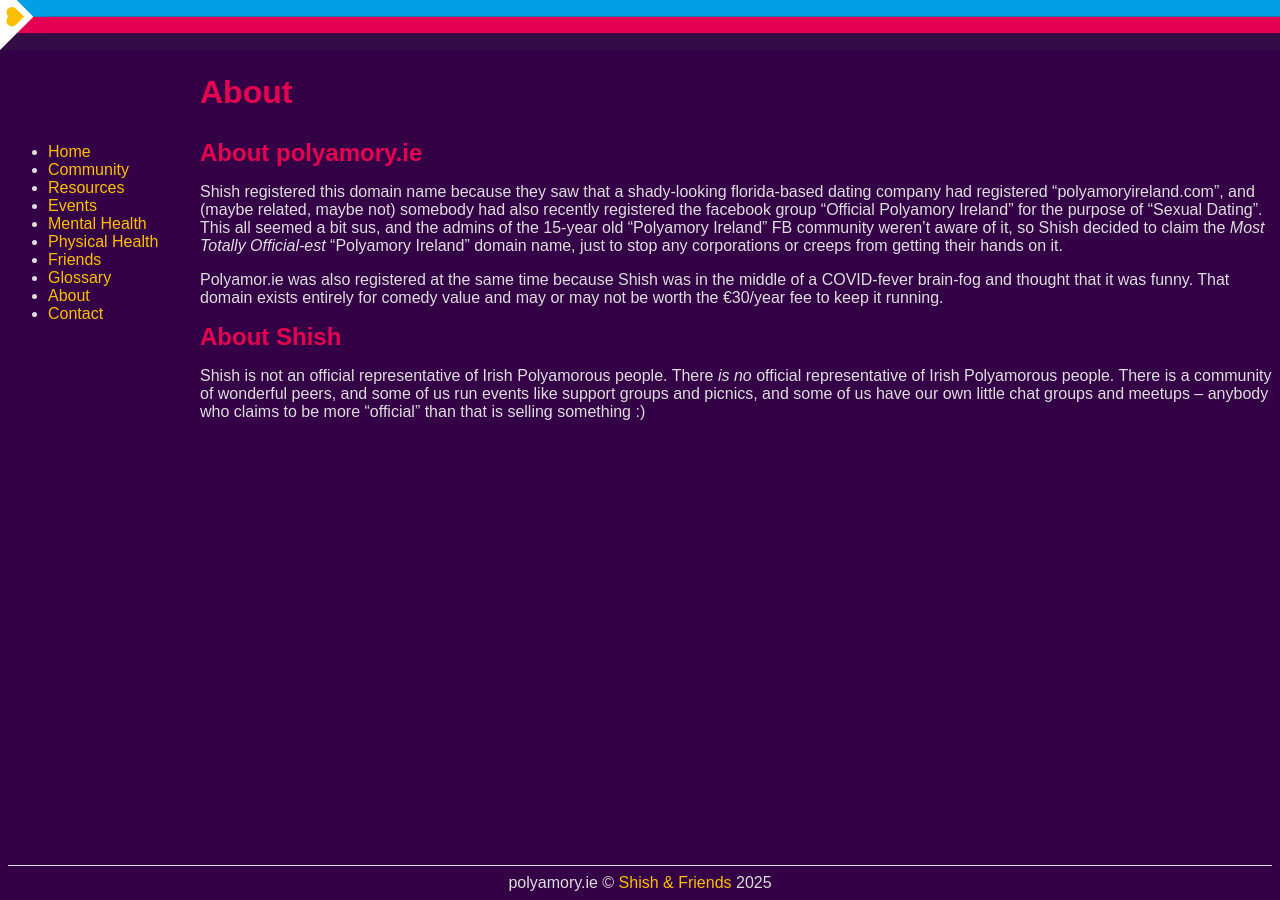
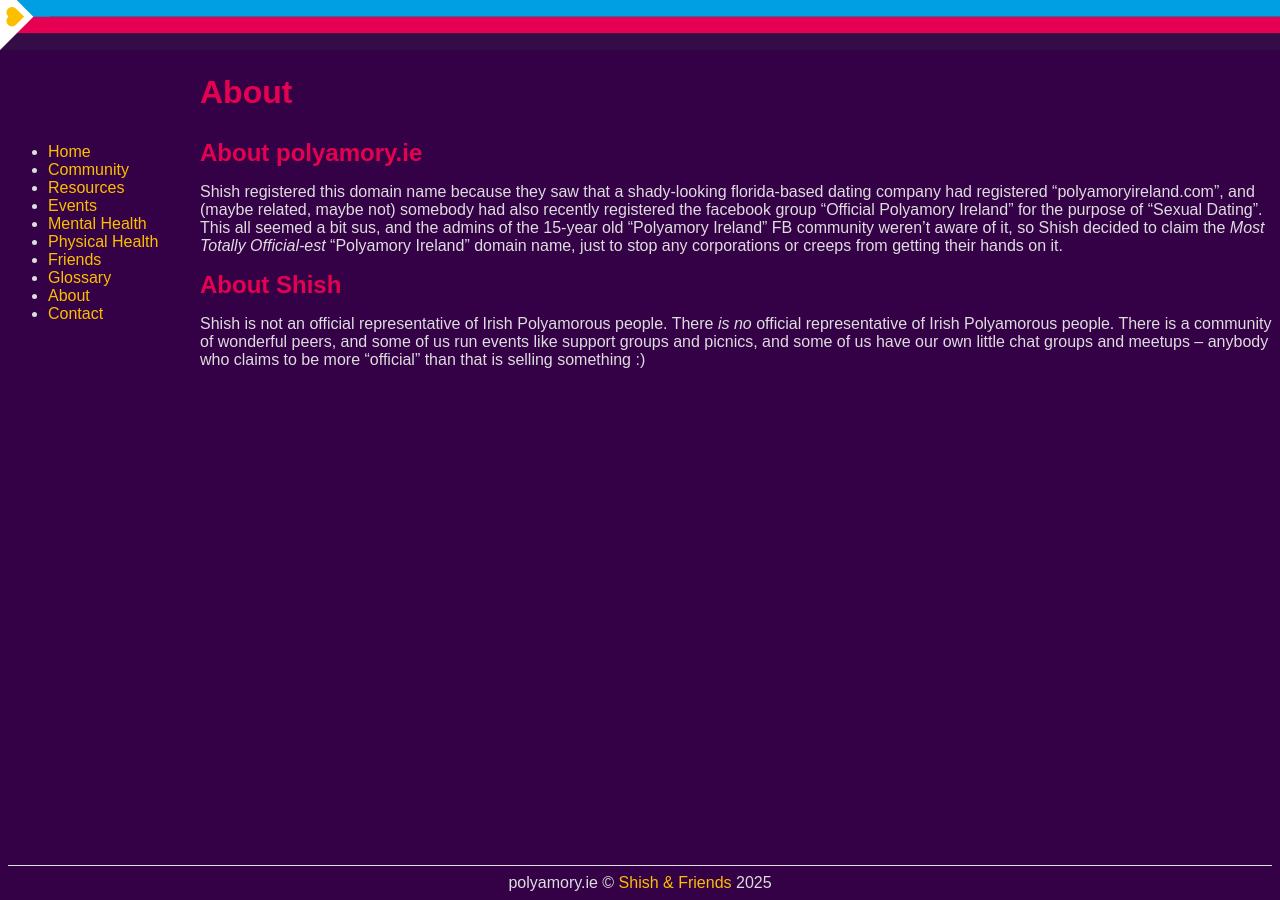
Before and after one commit to shish/polyamory.ie, a Jekyll site: the page built from about.md, in a window 1280 px wide. Built offline with Jekyll 4.4.1, drawn with Linux system fonts in a browser that asks for light colours.

Commit message:
remove reference to polyamor.ie

```diff
--- a/about.md
+++ b/about.md
@@ -7,8 +7,6 @@ title: About
 
 Shish registered this domain name because they saw that a shady-looking florida-based dating company had registered "polyamoryireland.com", and (maybe related, maybe not) somebody had also recently registered the facebook group "Official Polyamory Ireland" for the purpose of "Sexual Dating". This all seemed a bit sus, and the admins of the 15-year old "Polyamory Ireland" FB community weren't aware of it, so Shish decided to claim the _Most Totally Official-est_ "Polyamory Ireland" domain name, just to stop any corporations or creeps from getting their hands on it.
 
-Polyamor.ie was also registered at the same time because Shish was in the middle of a COVID-fever brain-fog and thought that it was funny. That domain exists entirely for comedy value and may or may not be worth the €30/year fee to keep it running.
-
 ## About Shish
 
 Shish is not an official representative of Irish Polyamorous people. There _is no_ official representative of Irish Polyamorous people. There is a community of wonderful peers, and some of us run events like support groups and picnics, and some of us have our own little chat groups and meetups -- anybody who claims to be more "official" than that is selling something :)
```
